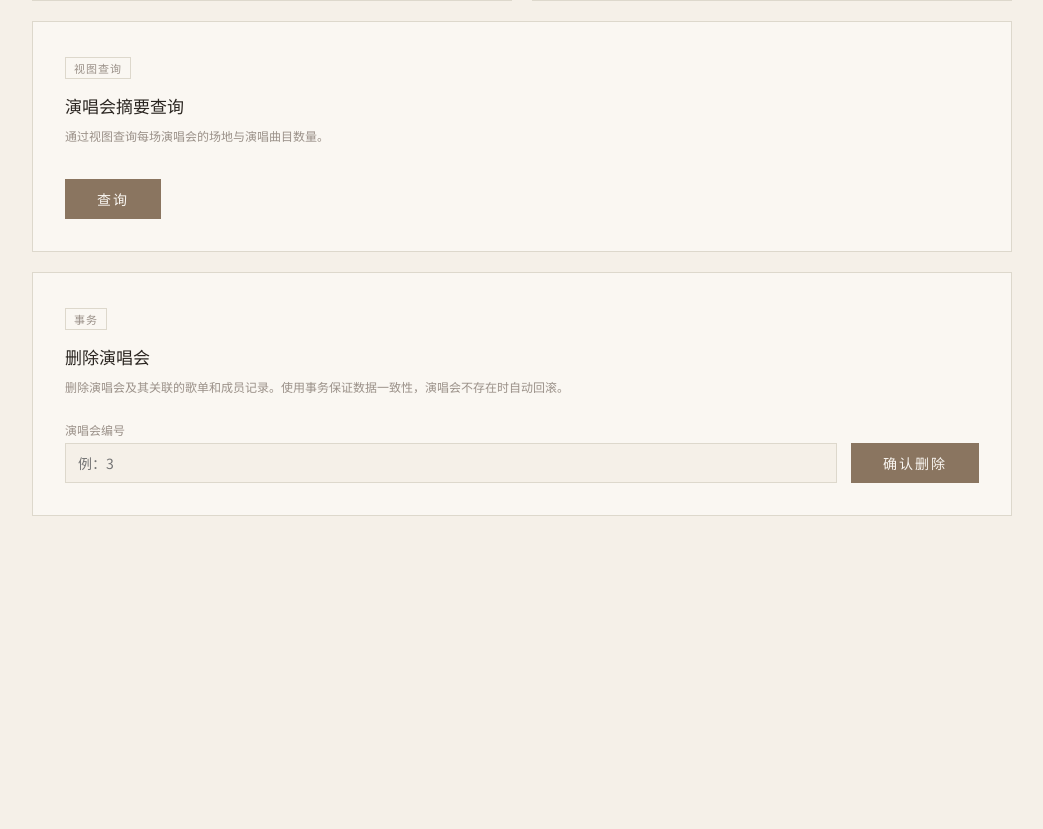
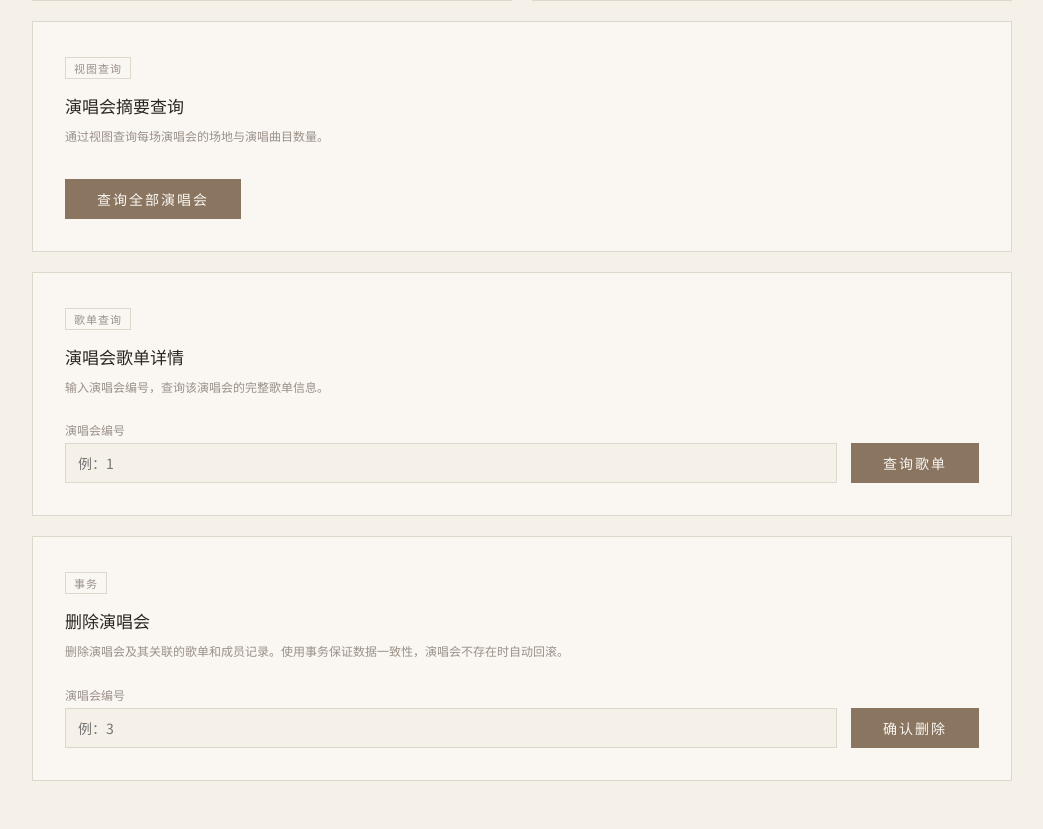
Before and after one commit to saucara/bingxing, a Flask app: page / in a window 1280 px wide. Shown: the part 657-1486 px from the top of the page, without its empty margins (118-1161 px from the left). Before the commit the page ends 1173 px from the top, so only its background shows below. Run offline with Flask 3, Linux system fonts and the light colour scheme.

Commit message:
加了查歌单

```diff
--- a/shujuku/app/app.py
+++ b/shujuku/app/app.py
@@ -3,7 +3,7 @@ import pymysql
 
 app = Flask(__name__)
 
-def get_connection():
+def get_connection():#连接
     return pymysql.connect(
         host='localhost',
         user='root',
@@ -17,7 +17,7 @@ def index():
     return render_template('index.html')
 
 
-@app.route('/insert_album_song', methods=['POST'])
+@app.route('/insert_album_song', methods=['POST'])#专辑添加歌曲
 def insert_album_song():
     album_id = request.form.get('album_id')
     song_id = request.form.get('song_id')
@@ -34,7 +34,7 @@ def insert_album_song():
         if conn:
             conn.close()
 
-@app.route('/query_concerts', methods=['GET'])
+@app.route('/query_concerts', methods=['GET'])#查询演唱会
 def query_concerts():
     conn = None
     try:
@@ -56,7 +56,7 @@ def query_concerts():
             conn.close()
 
 
-@app.route('/update_concert', methods=['POST'])
+@app.route('/update_concert', methods=['POST'])#更新演唱会信息
 def update_concert():
     concert_id = request.form.get('concert_id')
     venue = request.form.get('venue')
@@ -77,7 +77,7 @@ def update_concert():
             conn.close()
 
 
-@app.route('/delete_concert', methods=['POST'])
+@app.route('/delete_concert', methods=['POST'])#删除演唱会
 def delete_concert():
     concert_id = request.form.get('concert_id')
     conn = None
@@ -95,5 +95,47 @@ def delete_concert():
         if conn:
             conn.close()
 
+
+@app.route('/query_setlist', methods=['GET'])#查询演唱会歌单
+def query_setlist():
+    concert_id = request.args.get('concert_id')
+    conn = None
+    try:
+        conn = get_connection()
+        cursor = conn.cursor()
+        cursor.execute("""
+            SELECT c.title AS concert_title, s.title AS song_title,
+                   s.duration, s.release_date, s.theme_type
+            FROM setlist sl
+            JOIN concert c ON sl.concert_id = c.concert_id
+            JOIN song s ON sl.song_id = s.song_id
+            WHERE sl.concert_id = %s
+            ORDER BY s.title
+        """, (concert_id,))
+        rows = cursor.fetchall()
+        if not rows:
+            return jsonify({'status': 'error', 'message': '未找到该演唱会或歌单为空'})
+        data = {
+            'concert_title': rows[0][0],
+            'songs': [
+                {
+                    'title': r[1],
+                    'duration': f"{r[2] // 60}分{r[2] % 60}秒" if r[2] else '-',
+                    'release_date': str(r[3]) if r[3] else '-',
+                    'theme_type': r[4] if r[4] else '-'
+                } for r in rows
+            ]
+        }
+        return jsonify({'status': 'success', 'data': data})
+    except Exception as e:
+        return jsonify({'status': 'error', 'message': str(e)})
+    finally:
+        if conn:
+            conn.close()
+
+
+
+
+
 if __name__ == '__main__':
     app.run(debug=True)
--- a/shujuku/app/templates/index.html
+++ b/shujuku/app/templates/index.html
@@ -104,7 +104,6 @@
             font-size: 14px;
             outline: none;
             transition: border-color 0.2s;
-            border-radius: 0;
         }
 
         input:focus { border-color: var(--accent); }
@@ -147,7 +146,7 @@
             display: block;
         }
 
-        .query-card { grid-column: 1 / -1; }
+        .full-width { grid-column: 1 / -1; }
 
         .btn-query {
             width: auto;
@@ -194,7 +193,14 @@
             padding: 10px 32px;
             white-space: nowrap;
             margin-top: 0;
-            align-self: flex-end;
+        }
+
+        .setlist-header {
+            font-size: 15px;
+            font-weight: 500;
+            margin-top: 20px;
+            margin-bottom: 4px;
+            color: var(--accent);
         }
     </style>
 </head>
@@ -245,17 +251,32 @@
         <div class="result" id="u_result"></div>
     </div>
 
-    <!-- 视图查询 -->
-    <div class="card query-card">
+    <!-- 视图查询：演唱会摘要 -->
+    <div class="card full-width">
         <div class="card-tag">视图查询</div>
         <div class="card-title">演唱会摘要查询</div>
         <div class="card-desc">通过视图查询每场演唱会的场地与演唱曲目数量。</div>
-        <button class="btn-query" onclick="queryConcerts()">查询</button>
+        <button class="btn-query" onclick="queryConcerts()">查询全部演唱会</button>
         <div id="q_result"></div>
     </div>
 
+    <!-- 新增：演唱会歌单查询 -->
+    <div class="card full-width">
+        <div class="card-tag">歌单查询</div>
+        <div class="card-title">演唱会歌单详情</div>
+        <div class="card-desc">输入演唱会编号，查询该演唱会的完整歌单信息。</div>
+        <div style="display:flex; gap:14px; align-items:flex-end;">
+            <div class="form-group" style="flex:1; margin:0;">
+                <label>演唱会编号</label>
+                <input type="number" id="s_concert_id" placeholder="例：1">
+            </div>
+            <button class="btn-query" style="margin-top:0;" onclick="querySetlist()">查询歌单</button>
+        </div>
+        <div id="s_result"></div>
+    </div>
+
     <!-- 事务：删除演唱会 -->
-    <div class="card query-card">
+    <div class="card full-width">
         <div class="card-tag">事务</div>
         <div class="card-title">删除演唱会</div>
         <div class="card-desc">删除演唱会及其关联的歌单和成员记录。使用事务保证数据一致性，演唱会不存在时自动回滚。</div>
@@ -306,6 +327,24 @@
         res.innerHTML = html;
     }
 
+    async function querySetlist() {
+        const concert_id = document.getElementById('s_concert_id').value;
+        const res = document.getElementById('s_result');
+        if (!concert_id) { res.innerHTML = '<div class="result error" style="display:block">请填写演唱会编号</div>'; return; }
+        const data = await get(`/query_setlist?concert_id=${concert_id}`);
+        if (data.status === 'error') {
+            res.innerHTML = `<div class="result error" style="display:block">${data.message}</div>`;
+            return;
+        }
+        let html = `<div class="setlist-header">${data.data.concert_title}</div>`;
+        html += '<table><thead><tr><th>歌曲名称</th><th>时长</th><th>发行日期</th><th>类型</th></tr></thead><tbody>';
+        data.data.songs.forEach(s => {
+            html += `<tr><td>${s.title}</td><td>${s.duration}</td><td>${s.release_date}</td><td>${s.theme_type}</td></tr>`;
+        });
+        html += '</tbody></table>';
+        res.innerHTML = html;
+    }
+
     async function deleteConcert() {
         const concert_id = document.getElementById('d_concert_id').value;
         const res = document.getElementById('d_result');
--- a/shujuku/basic/features/trigger.sql
+++ b/shujuku/basic/features/trigger.sql
@@ -16,7 +16,7 @@ BEGIN
 
     IF song_release > album_release THEN
         SIGNAL SQLSTATE '45000'
-        SET MESSAGE_TEXT = 'Error: Song release date is later than album release date!';
+        SET MESSAGE_TEXT = 'Error！单曲的发行日期不能晚于专辑的发行日期！';
     END IF;
 END //
 DELIMITER ;
```
Also changed, not shown: shujuku/basic/features/transaction.sql (+5 -11 lines), 1 other file.
